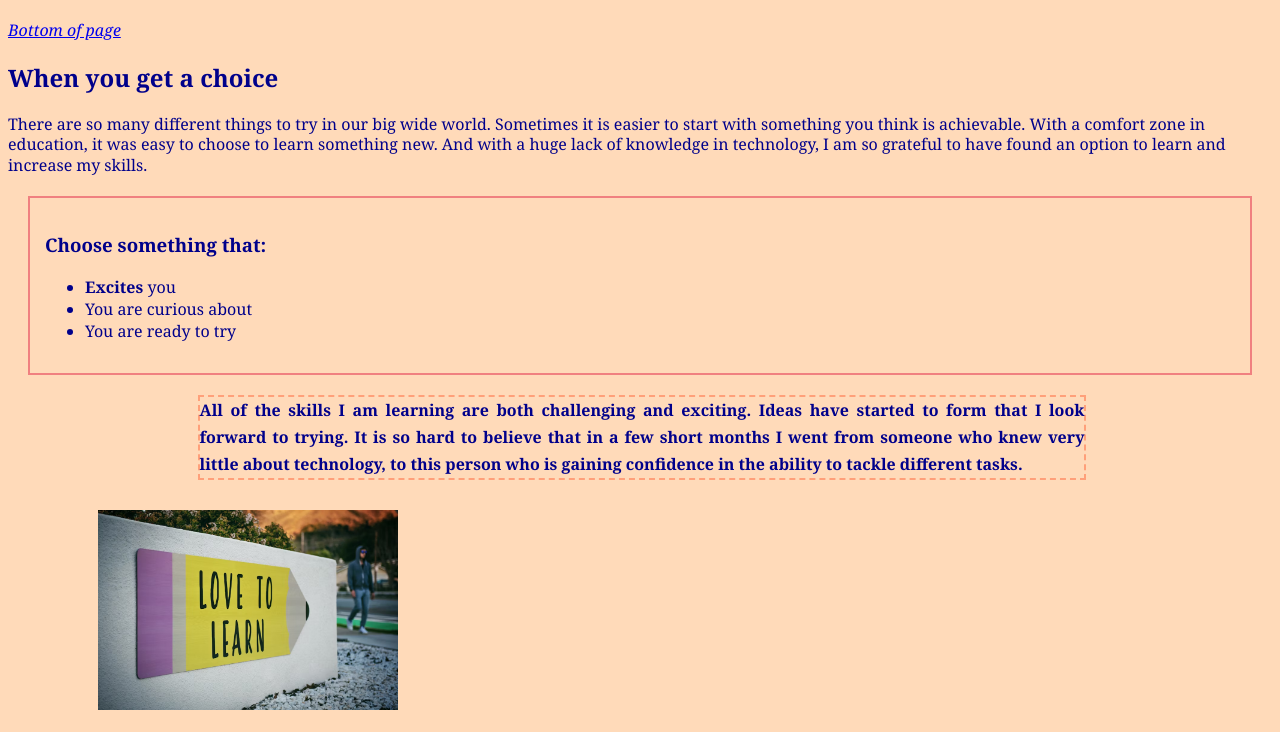
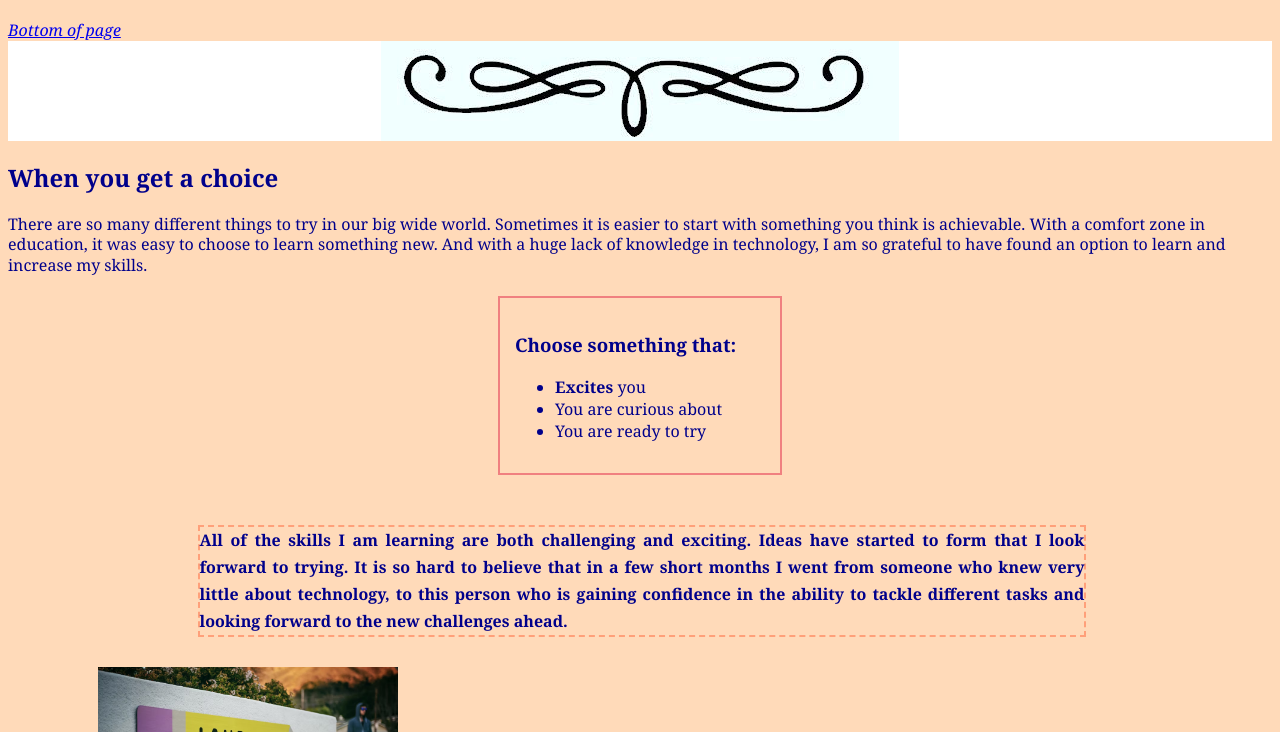
Before and after one commit to AnneGgg/LessonsVS, a plain HTML site: page index.html in a window 1280 px wide. Shown: the part 62-794 px from the top of the page. Drawn offline with Linux system fonts and the light colour scheme.

Commit message:
finishing touches

```diff
--- a/index.html
+++ b/index.html
@@ -15,6 +15,11 @@
             <a href="#footer">Bottom of page</a>
         </header>
         <!-- Always recommended, trying new  things may add to your daily life -->
+
+        <div class="hero">
+            <!-- found image to use in css for assignment 9 -->
+        </div>
+
          <main>
             <h2>When you get a choice</h2>
             <p>There are so many different things to try in our big wide world. Sometimes it is easier to start with something you think is achievable. With a comfort zone in education, it was easy to choose to learn something new. And with a huge lack of knowledge in technology, I am so grateful to have found an option to learn and increase my skills.</p>
@@ -29,11 +34,11 @@
             </div>
 
             <div>
-                <p>All of the skills I am learning are both challenging and exciting. Ideas have started to form that I look forward to trying. It is so hard to believe that in a few short months I went from someone who knew very little about technology, to this person who is gaining confidence in the ability to tackle different tasks.</p>
+                <p>All of the skills I am learning are both challenging and exciting. Ideas have started to form that I look forward to trying. It is so hard to believe that in a few short months I went from someone who knew very little about technology, to this person who is gaining confidence in the ability to tackle different tasks and looking forward to the new challenges ahead.</p>
             </div>
 
             <section class="learn">
-                <!-- image one is from unsplash.com -->
+                <!-- image is from unsplash.com -->
                 <img src="images/learn.avif" alt="Image of sign reading Love to Learn " width="300" height="200"/>
             </section>
 
@@ -56,6 +61,13 @@
                 <img src="https://images.pexels.com/photos/18364985/pexels-photo-18364985/free-photo-of-short-message-decorated-with-flowers.jpeg?auto=compress&cs=tinysrgb&w=1260&h=750&dpr=25" width="200" height="300" alt="Image depicting One Step at a Time"/>
             </section>
 
+            <section>
+                <h4>In Gratitude</h4>
+                <p>Extreme gratitude to my children for being my biggest cheerleaders. Gratitude for this amazing learning experience and the wonderful instructor who guided us.
+
+                </p>
+            </section>
+
         </main>
 
         <footer id="footer">
--- a/styles.css
+++ b/styles.css
@@ -22,6 +22,7 @@ div p{
   height: 90%;
   border: 2px dashed lightsalmon;
   margin-left: 15%;
+  margin-top: 50px;
   }
 
 p{
@@ -29,8 +30,9 @@ p{
 }
 
 #choices{
-  margin: 20px;
+  margin: 20px auto;
   padding: 15px;
+  max-width: 250px;
   border: 2px solid lightcoral;
 }
 
@@ -50,7 +52,19 @@ ol{
   margin-bottom: 40px;
 }
 
-/* tried to put a margin before my URL linked image and I don't think it worked */
+
 .step{
-  margin: 30 100;
+  display: flex;
+  justify-content: flex-end;
+
 }
+
+.hero {
+  /* free image downloaded from freepngclipart.com */
+  background-color: white;
+  background-image: url(./images/flourish.jpg);
+  width: 100%;
+  height: 100px;
+  background-position: center;
+  background-repeat: no-repeat;
+}
```
Also changed, not shown: images/flourish.jpg (added).
